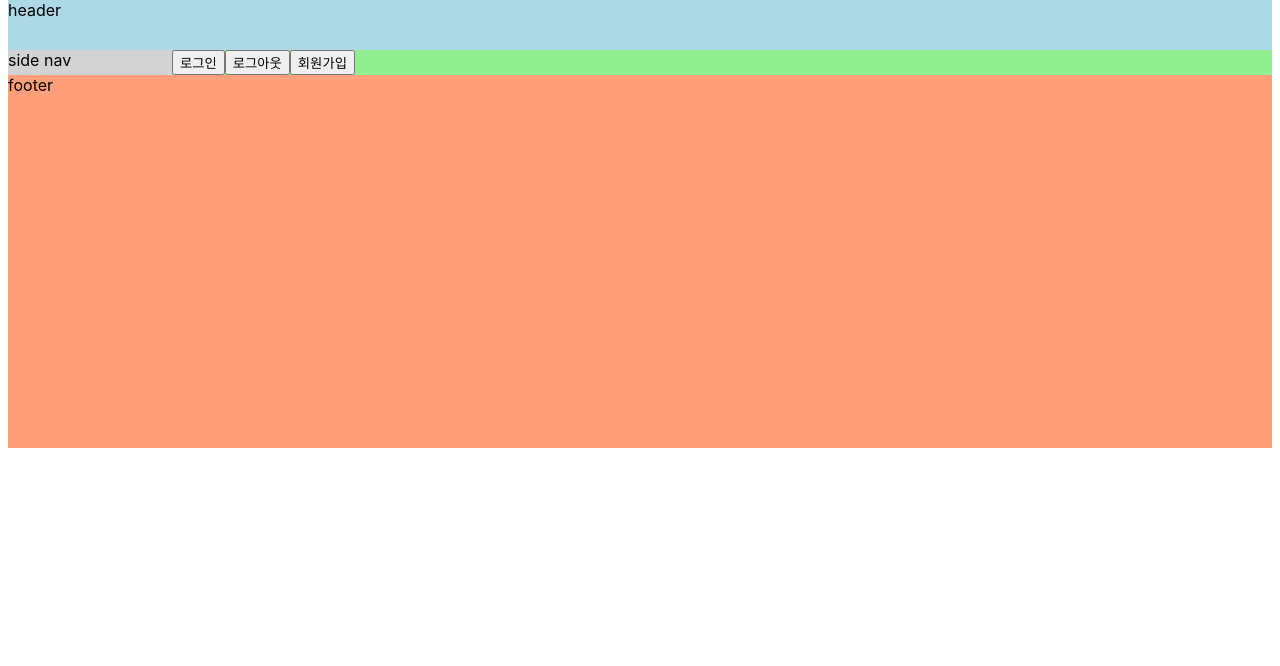
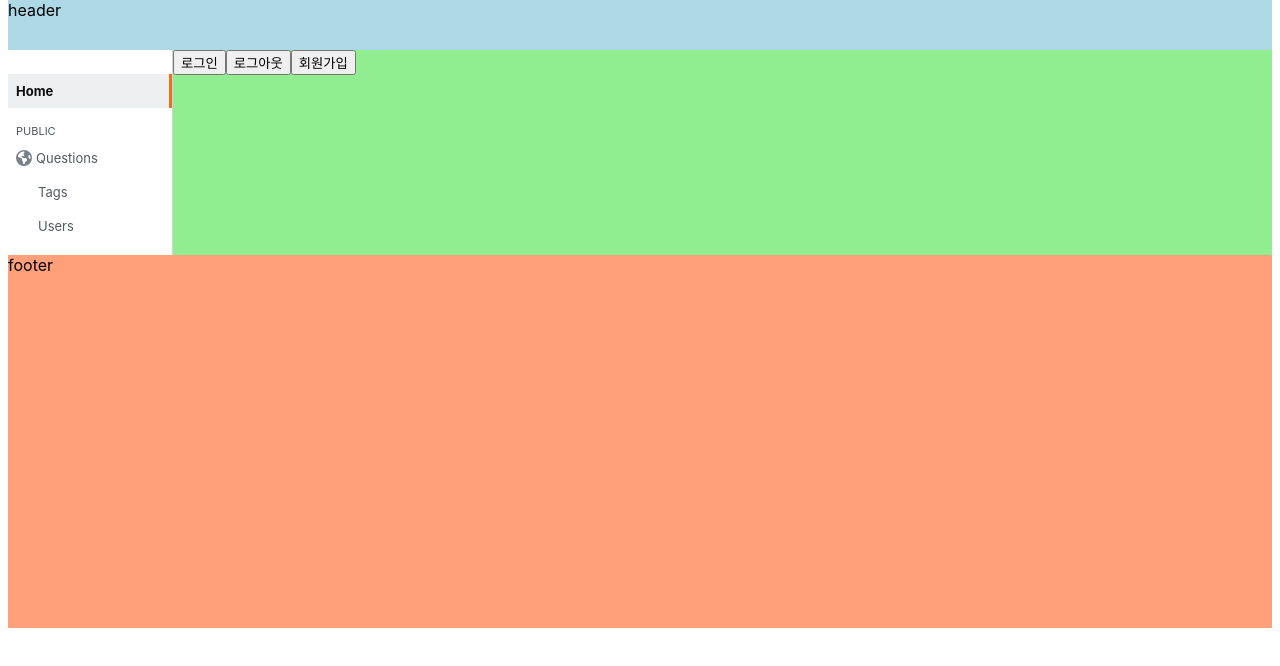
Before and after one commit to codestates-seb/seb41_pre_038, a React (Create React App) app in the folder client/: page / in a window 1280 px wide. Shown: the top 666 px of the page. Built offline with nearby package versions, Linux system fonts and the light colour scheme.

Commit message:
[MAIN_04] 작업자: 천지은 작업내용: SideNave 컴포넌트

```diff
--- a/client/src/Components/SideNav.js
+++ b/client/src/Components/SideNav.js
@@ -1,12 +1,113 @@
-import styled from 'styled-components';
+import styled, { createGlobalStyle } from 'styled-components';
+import { FontAwesomeIcon } from '@fortawesome/react-fontawesome';
+import { faEarthAmericas } from '@fortawesome/free-solid-svg-icons';
+import { useState } from 'react';
+
+const GlobalStyle = createGlobalStyle`
+	* {
+		box-sizing: content-box;
+	}
+`;
+
+const COLORS = {
+	lightGrey: 'rgb(238, 239, 240)',
+	mediumGrey: 'rgb(120, 129, 138)',
+	grey: '#525960',
+	black: 'rgb(12, 13, 14)',
+	orange: 'rgb(239, 109, 29)',
+};
 
 const Container = styled.nav`
-	background-color: lightgray;
+	padding: 24px 0px 12px 0px;
+	border-right: 1px solid rgb(208, 212, 215);
 	width: 164px;
+	color: ${COLORS.grey};
+	font-family: -apple-system, 'system-ui', 'Segoe UI Adjusted', 'Segoe UI', 'Liberation Sans', sans-serif;
+
+	// 버튼이 클릭되었을 때의 스타일
+	.clicked {
+		font-weight: 700;
+		background-color: ${COLORS.lightGrey};
+		color: ${COLORS.black};
+		border-right: 3px solid ${COLORS.orange};
+
+		span {
+			color: ${COLORS.black};
+		}
+	}
+`;
+
+const Home = styled.div`
+	height: 26px;
+	padding: 4px 4px 4px 8px;
+	font-size: 13px;
+	line-height: 26px;
+	cursor: pointer;
+
+	&:hover {
+		color: ${COLORS.black};
+	}
+`;
+
+const Public = styled.div`
+	margin: 16px 0px 4px 8px;
+	font-size: 11px;
+`;
+
+const Menu = styled.div`
+	height: 26px;
+	padding: 4px 4px 4px 30px;
+	font-size: 13px;
+	cursor: pointer;
+	line-height: 26px;
+
+	&:hover {
+		color: ${COLORS.black};
+	}
+`;
+
+const IconMenu = styled(Menu)`
+	padding: 8px 6px 8px 8px;
+	height: 17px;
+	display: flex;
+	line-height: 17px;
+	color: ${COLORS.grey};
+
+	.icon {
+		font-size: 16px;
+		margin: -1px 4px 0 0;
+		line-height: 18px;
+		color: ${COLORS.mediumGrey};
+	}
 `;
 
 const SideNav = () => {
-	return <Container>side nav</Container>;
+	const [selected, setSelected] = useState('Home');
+	console.log(selected);
+
+	return (
+		<>
+			<GlobalStyle />
+			<Container>
+				<Home onClick={() => setSelected('Home')} className={selected === 'Home' ? 'clicked' : ''}>
+					Home
+				</Home>
+				<Public>PUBLIC</Public>
+				<IconMenu onClick={() => setSelected('Questions')} className={selected === 'Questions' ? 'clicked' : ''}>
+					<span className='icon'>
+						<FontAwesomeIcon icon={faEarthAmericas} />
+					</span>
+					<span>Questions</span>
+				</IconMenu>
+				<Menu onClick={() => setSelected('Tags')} className={selected === 'Tags' ? 'clicked' : ''}>
+					Tags
+				</Menu>
+				<Menu onClick={() => setSelected('Users')} className={selected === 'Users' ? 'clicked' : ''}>
+					Users
+				</Menu>
+			</Container>
+		</>
+	);
 };
 
 export default SideNav;
```
